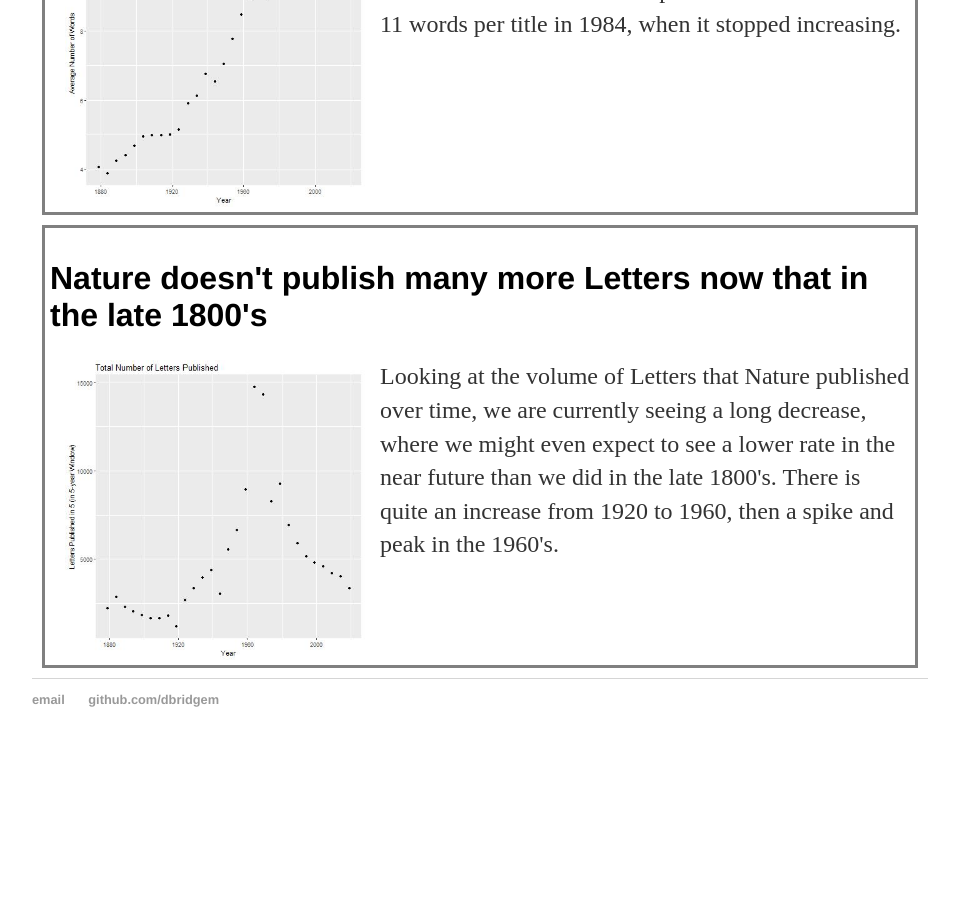
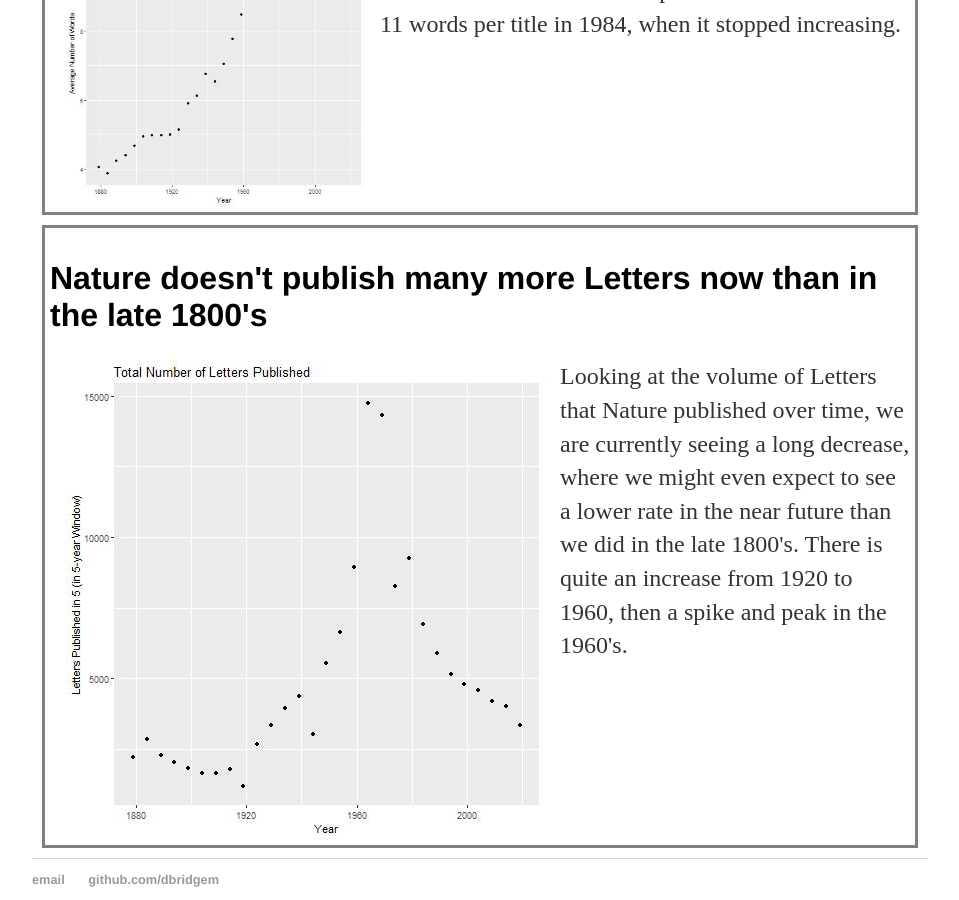
Before and after one commit to dbridgem/dbridgem.github.io, a Jekyll site: the page built from projects/nature_scraper/index.html, in a window 1280 px wide and 900 px high, scrolled down 981 px. Shown: the whole window, without its empty margins (160-1119 px from the left). Built offline with Jekyll 4.4.1, drawn with Linux system fonts in a browser that asks for light colours; before the commit the page ends 1748 px from its top, so only the background shows below that.

Commit message:
Update index.html

```diff
--- a/projects/nature_scraper/index.html
+++ b/projects/nature_scraper/index.html
@@ -30,9 +30,9 @@
 
 <div class="finding">
 	<h2>
-		Nature doesn't publish many more Letters now that in the late 1800's
+		Nature doesn't publish many more Letters now than in the late 1800's
 	</h2>
-	<p><img style = "padding: 0 15px; float: left;" img src = "Num_Letters.jpg" alt ="Image_Placeholder.png" height = 300 width = 300/>
+	<p><img style = "padding: 0 15px; float: left;" img src = "Num_Letters.jpg" alt ="Image_Placeholder.png" />
 		Looking at the volume of Letters that Nature published over time, we are currently seeing a long decrease, where we might
 		even expect to see a lower rate in the near future than we did in the late 1800's. There is quite an increase from 1920 to 1960,
 		then a spike and peak in the 1960's.
```
